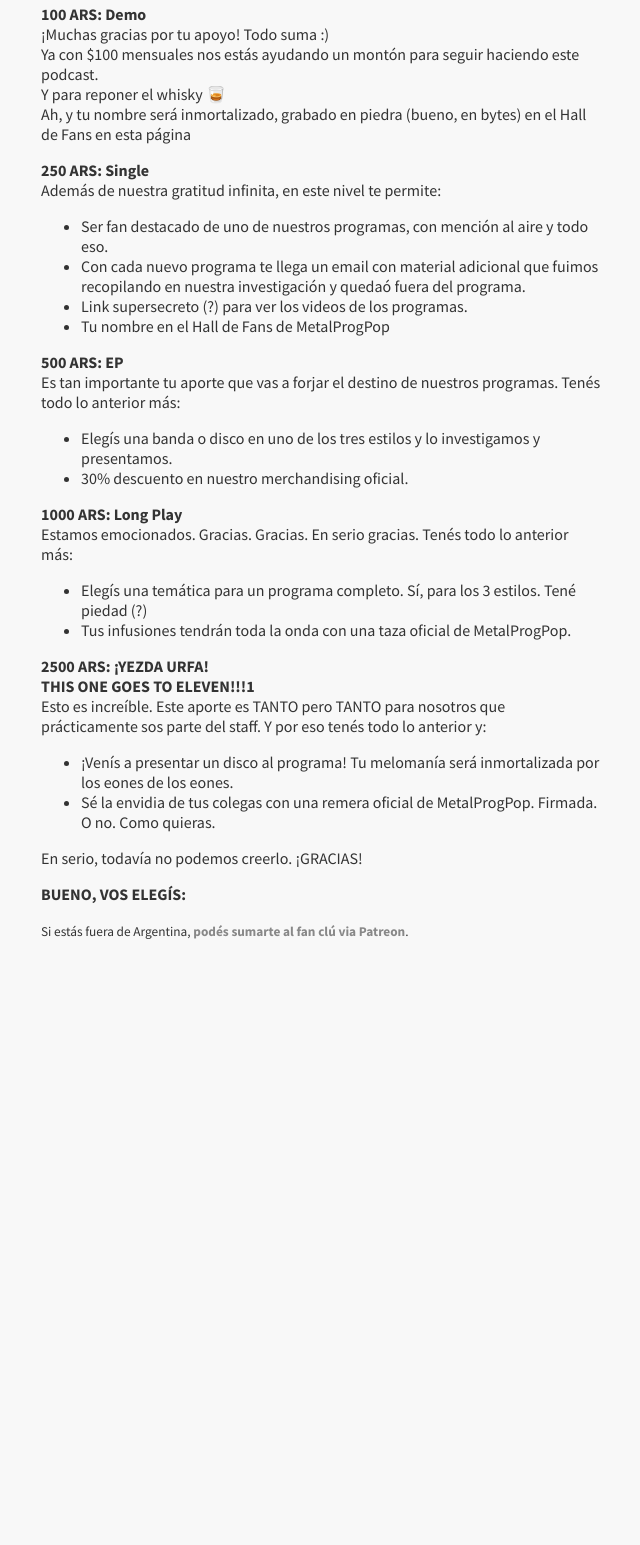
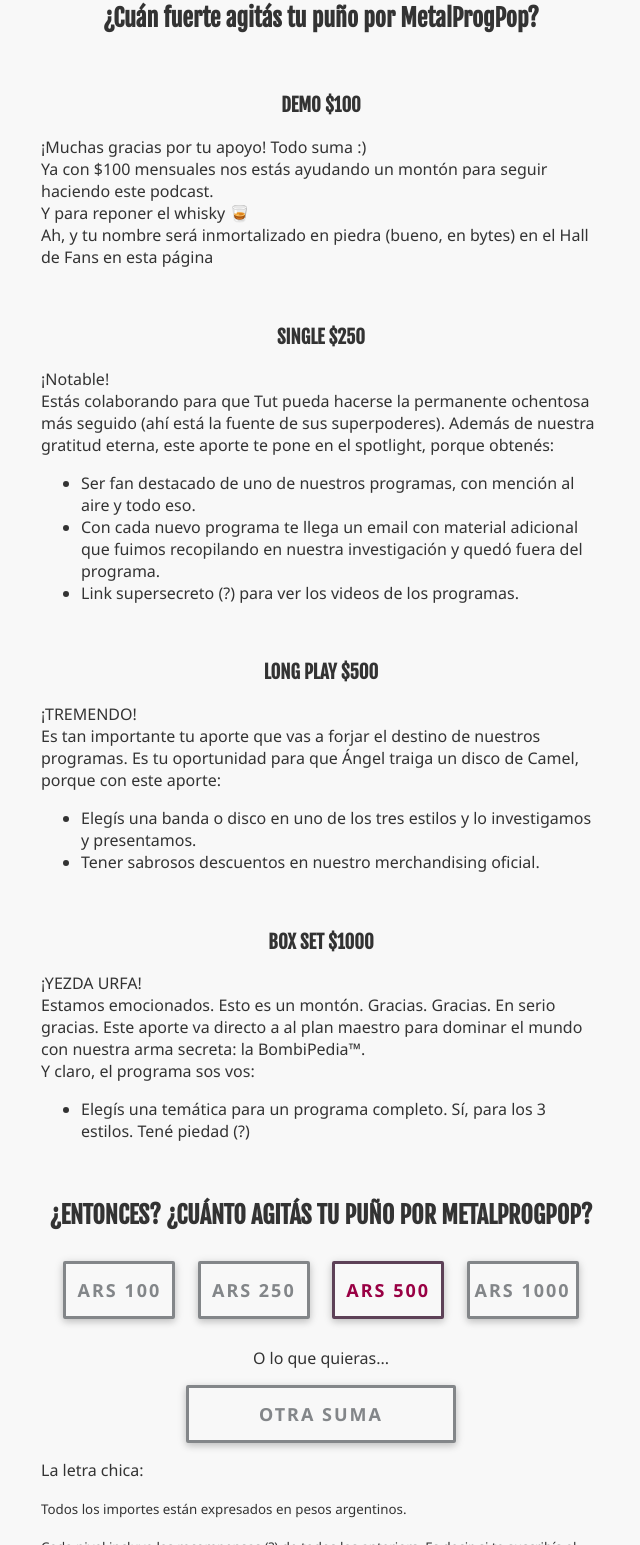
Before and after one commit to metalprogpop/donantes, a plain HTML site: page index.html in a window 1280 px wide. Shown: the part 1255-2800 px from the top of the page, without its empty margins (319-959 px from the left). Before the commit the page ends 2301 px from the top, so only its background shows below. Drawn offline with nearby package versions, Linux system fonts and the light colour scheme.

Commit message:
Update fonts and styles

```diff
--- a/index.html
+++ b/index.html
@@ -6,8 +6,7 @@
   <title>MetalProgPop Cast</title>
   <meta name="description" content="">
   <meta name="viewport" content="width=device-width, initial-scale=1">
-  <link href="https://fonts.googleapis.com/css?family=Libre+Baskerville:400,400i,700|Source+Sans+Pro:400,400i,700,700i"
-    rel="stylesheet">
+  <link href="https://fonts.googleapis.com/css?family=Fjalla+One|Noto+Sans:400,700&display=swap" rel="stylesheet">
   <link rel="stylesheet" href="styles.css">
   <meta property="og:title" content="Apoyá a MetalProgPop Cast" />
   <meta property="og:type" content="website" />
@@ -31,7 +30,7 @@
     <main>
       <p>Nosotros tampoco lo podemos creer. Pero acá estamos y acá estás.</p>
 
-      <p>Ante todo: ¡GRACIAS! Por tu tiempo, y por darnos una oportunidad de
+      <p>Ante todo: <strong>¡GRACIAS!</strong> Por tu tiempo, y por darnos una oportunidad de
         contarte por qué hacemos esto.
       </p>
 
@@ -74,82 +73,97 @@
       <p><strong>GRITÁ "AGUANTE METALPROGPOP"</strong></p>
 
 
-      <div id="benefits">
+      <div>
         <h2>¿Cuán fuerte agitás tu puño por MetalProgPop?</h2>
 
-        <p><strong>100 ARS: Demo</strong><br />
-          ¡Muchas gracias por tu apoyo! Todo suma :) <br>
-          Ya con $100 mensuales nos estás ayudando un montón para seguir haciendo este podcast. <br>
-          Y para reponer el whisky 🥃 <br>
-          Ah, y tu nombre será inmortalizado, grabado en piedra (bueno, en bytes) en el Hall de Fans en esta página</p>
+        <br/>
+        <h3>DEMO $100</h3>
+        <p>
+          ¡Muchas gracias por tu apoyo! Todo suma :) <br/>
+          Ya con $100 mensuales nos estás ayudando un montón para seguir haciendo este podcast. <br/>
+          Y para reponer el whisky 🥃<br/>
+          Ah, y tu nombre será inmortalizado en piedra (bueno, en bytes) en el Hall de Fans en esta página</p>
 
-        <p><strong>250 ARS: Single</strong><br />
-          Además de nuestra gratitud infinita, en este nivel te permite:
+        <br/>
+        <h3>SINGLE $250</h3>
+        <p>
+          ¡Notable!<br/>
+          Estás colaborando para que Tut pueda hacerse la permanente ochentosa
+          más seguido (ahí está la fuente de sus superpoderes).
+          Además de nuestra gratitud eterna, este aporte te pone en el
+          spotlight, porque obtenés:
           <ul>
-            <li>Ser fan destacado de uno de nuestros programas, con mención al aire y todo eso.</li>
-            <li>Con cada nuevo programa te llega un email con material adicional que fuimos recopilando en nuestra
-              investigación y
-              quedaó fuera del programa.</li>
+            <li>Ser fan destacado de uno de nuestros programas, con mención al
+              aire y todo eso.</li>
+            <li>Con cada nuevo programa te llega un email con material adicional
+              que fuimos recopilando en nuestra investigación y quedó fuera del
+              programa.</li>
             <li>Link supersecreto (?) para ver los videos de los programas.</li>
-            <li>Tu nombre en el Hall de Fans de MetalProgPop</li>
           </ul>
         </p>
 
 
-        <p><strong>500 ARS: EP</strong><br />
-          Es tan importante tu aporte que vas a forjar el destino de nuestros programas. Tenés todo lo anterior más:
+        <br/>
+        <h3>LONG PLAY $500</h3>
+        <p>
+          ¡TREMENDO! <br/>
+          Es tan importante tu aporte que vas a forjar el destino de nuestros
+          programas. Es tu oportunidad para que Ángel traiga un disco de Camel,
+          porque con este aporte:
 
           <ul>
-            <li>Elegís una banda o disco en uno de los tres estilos y lo investigamos y presentamos.</li>
-            <li>30% descuento en nuestro merchandising oficial.</li>
+            <li>Elegís una banda o disco en uno de los tres estilos y lo
+              investigamos y presentamos.</li>
+            <li>Tener sabrosos descuentos en nuestro merchandising oficial.</li>
           </ul>
         </p>
 
-        <p><strong>1000 ARS: Long Play</strong><br />
-          Estamos emocionados. Gracias. Gracias. En serio gracias. Tenés todo lo anterior más:
+        <br/>
+        <h3>BOX SET $1000</h3>
+        <p>
+          ¡YEZDA URFA!<br/>
+          Estamos emocionados. Esto es un montón. Gracias. Gracias. En serio
+          gracias. Este aporte va directo a al plan maestro para dominar el
+          mundo con nuestra arma secreta: la BombiPedia™.<br/>
+          Y claro, el programa sos vos:
 
           <ul>
-            <li>Elegís una temática para un programa completo. Sí, para los 3 estilos. Tené piedad (?)</li>
-            <li>Tus infusiones tendrán toda la onda con una taza oficial de MetalProgPop.</li>
+            <li>Elegís una temática para un programa completo. Sí, para los 3
+              estilos. Tené piedad (?)</li>
           </ul>
         </p>
 
-        <p><strong>2500 ARS: ¡YEZDA URFA!</strong><br />
-          <strong>THIS ONE GOES TO ELEVEN!!!1</strong><br>
-
-          Esto es increíble. Este aporte es TANTO pero TANTO para nosotros que prácticamente sos parte del staff. Y por
-          eso tenés todo lo anterior y:
-
-          <ul>
-            <li>¡Venís a presentar un disco al programa! Tu melomanía será inmortalizada por los eones de los eones.
-            </li>
-            <li>Sé la envidia de tus colegas con una remera oficial de MetalProgPop. Firmada. O no. Como quieras.</li>
-          </ul>
-
-          En serio, todavía no podemos creerlo. ¡GRACIAS!
-        </p>
-
-        <p><strong>BUENO, VOS ELEGÍS:</strong></p>
+        <br/><h2><strong>¿ENTONCES? ¿CUÁNTO AGITÁS TU PUÑO POR METALPROGPOP?</strong></h2>
       </div>
-    </main>
-    <aside>
-      <!-- <a href="https://www.mercadopago.com/..." class="bttn one-fifth">ARS 50</a> -->
 
 
-      <!-- <a href="https://www.mercadopago.com/..."
-        class="bttn one-fifth">ARS 100</a>
-      <a href="https://www.mercadopago.com/..."
-        class="bttn sel one-fifth">ARS 150</a>
-      <a href="https://www.mercadopago.com/..."
-        class="bttn one-fifth">ARS 200</a>
-      <a href="https://www.mercadopago.com/..."
-        class="bttn one-fifth">ARS 500</a>
-      <a href="https://www.mercadopago.com/..."
-        class="bttn one-fifth">Otro</a> -->
+      <div class="flex">
+        <a href="https://www.mercadopago.com/..."
+          class="bttn one-fourth">ARS 100</a>
+        <a href="https://www.mercadopago.com/..."
+          class="bttn one-fourth">ARS 250</a>
+        <a href="https://www.mercadopago.com/..."
+          class="bttn sel one-fourth">ARS 500</a>
+        <a href="https://www.mercadopago.com/..."
+          class="bttn one-fourth">ARS 1000</a>
+      </div>
+
+      <div class="flex">
+        <p>O lo que quieras...</p>
+      </div>
+
+      <div class="flex">
+        <a href="https://www.mercadopago.com/..." class="bttn">Otra suma</a>
+      </div>
+
+
+      <p>La letra chica:</p>
+      <p><small>Todos los importes están expresados en pesos argentinos.</small></p>
+      <p><small>Cada nivel incluye las recompensas (?) de todos los anteriors. Es decir, si te suscribís al nivel <strong>LONG PLAY</strong>, incluye todo lo de <strong>SINGLE</strong> y <strong>DEMO</strong>.</small></p>
 
       <p><small>Si estás fuera de Argentina, <a href="https://www.patreon.com/metalprogpop">podés sumarte al fan clú via
             Patreon</a>.</small></p>
-    </aside>
+    </main>
   </section>
   <!-- <section id="patrons">
     <h3>Hall of Fans de <em>Metal Prog Pop</em></h3>
--- a/styles.css
+++ b/styles.css
@@ -15,16 +15,19 @@
 body {
   padding: 20px 0;
   margin: 0;
-  font-family: "Source Sans Pro", sans-serif;
+  font-family: 'Noto Sans', sans-serif;
   background: #f8f8f8;
   -webkit-font-smoothing: antialiased;
-  font-family: 'Source Sans Pro', sans-serif;
   margin-bottom: 50px;
 }
 
 h1, h2, h3, h4 {
-  font-family: 'Libre Baskerville', serif;
+  font-family: 'Fjalla One', sans-serif;
   text-align: center;
+}
+
+img {
+  max-width: 100%;
 }
 
 .logo {
@@ -32,15 +35,25 @@
 }
 
 a {
+  color: mediumblue;
   text-decoration: none;
-  color: #888;
   font-weight: bold;
 }
 
 a:hover {
-  color: #444;
+  color: purple;
 }
 
+.rewards-container {
+  display: flex;
+  /* align-items: flex-start; */
+  flex-wrap: wrap;
+  height: 100%;
+}
+
+.reward {
+  width: 100%;
+}
 
 section {
   width: 600px;
@@ -56,7 +69,6 @@
 }
 
 .flex {
-  min-height: 50vh;
   display: flex;
   align-items: center;
   justify-content: center;
@@ -181,9 +193,9 @@
   opacity: 1;
 }
 
-.bttn.one-fifth {
-  width: 16%;
-  margin: 1.5%;
+.bttn.one-fourth {
+  width: 20%;
+  margin: 2%;
 }
 
 #patrons {
```
